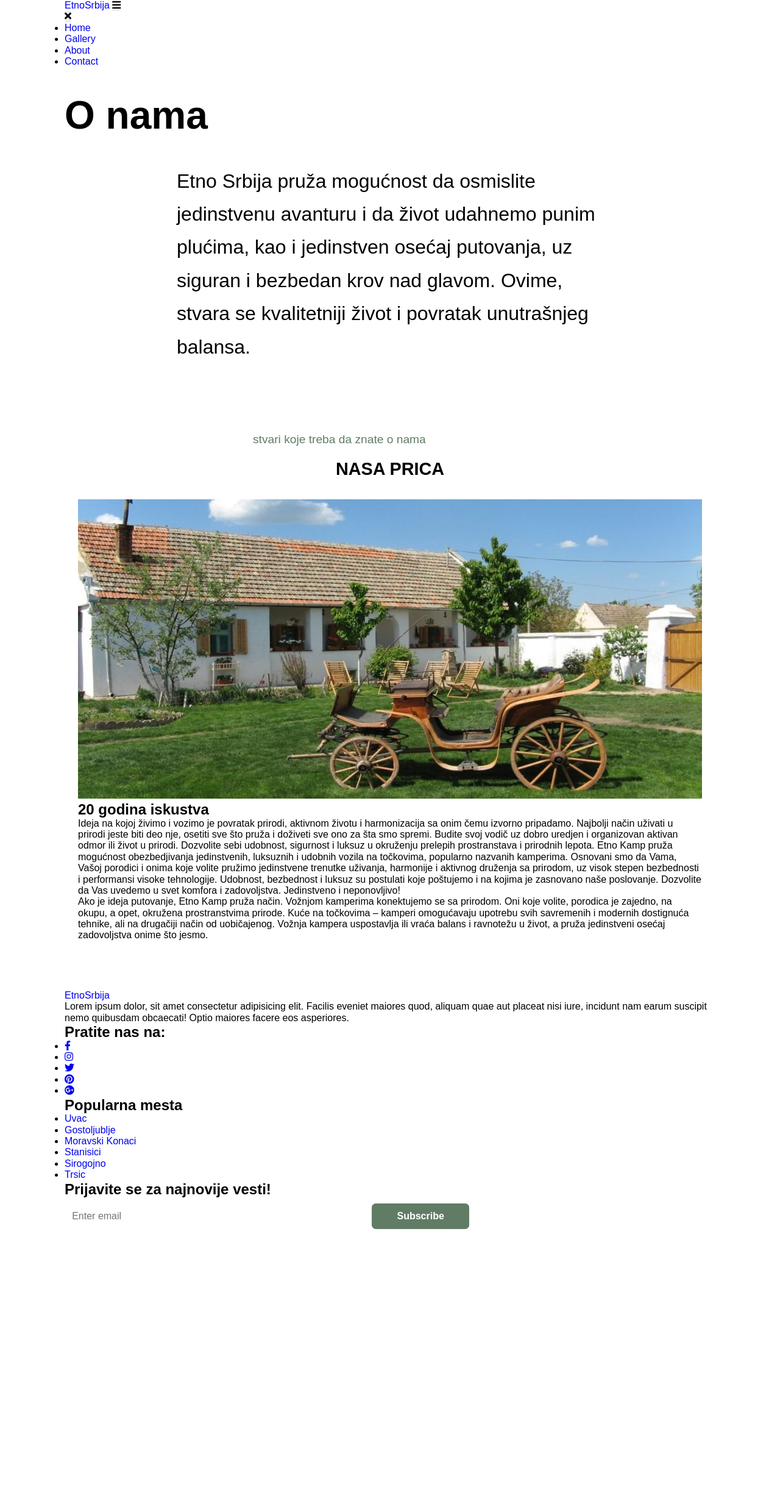
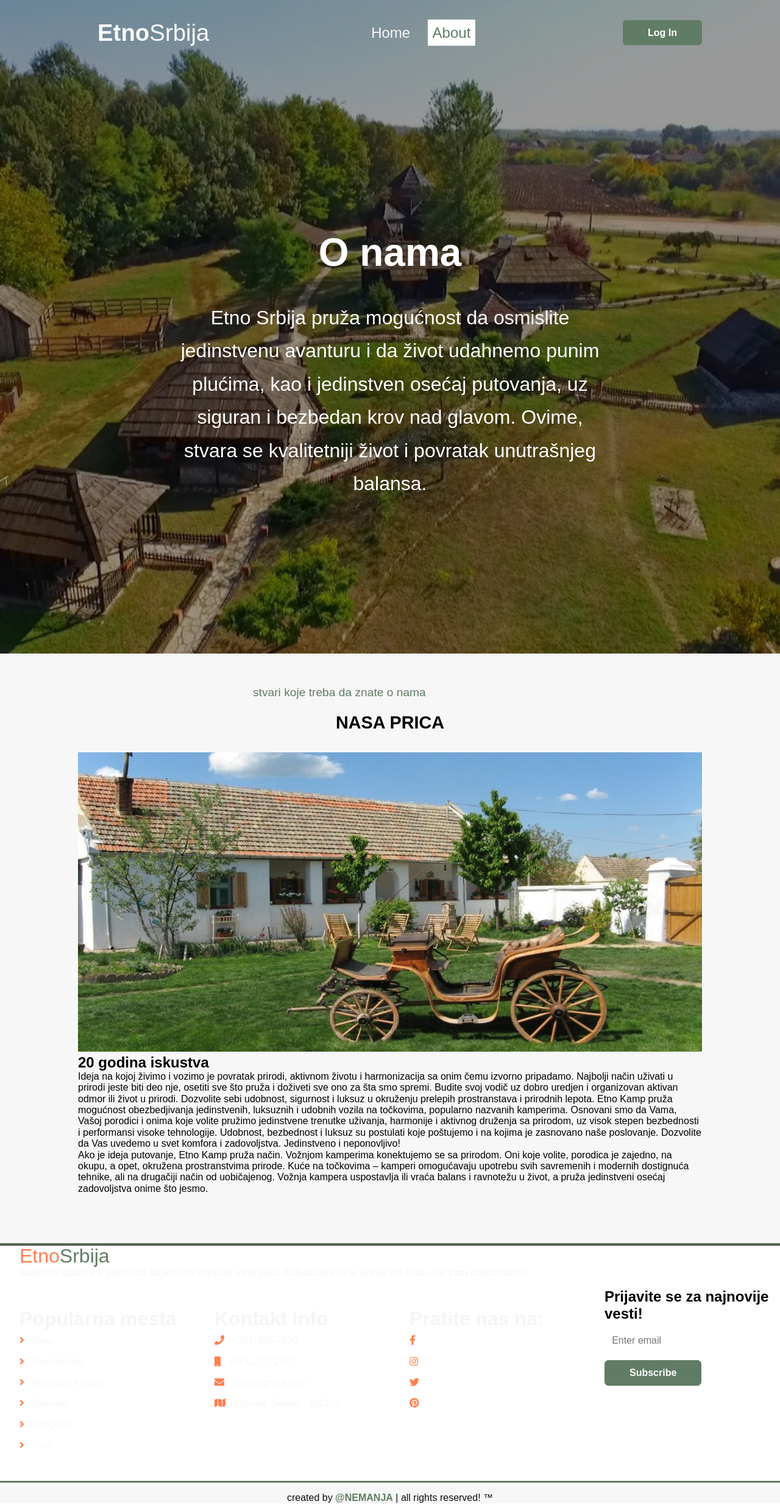
Before and after one commit to nemanja899/ITEH-PHP-1-Domaci, a PHP site: page /About.php in a window 1280 px wide. Shown: the whole page at 61% size. Before the commit the page ends 2016 px from the top, so only its background shows below. Run offline with PHP 8.4, Linux system fonts and the light colour scheme; some web fonts are replaced.

Commit message:
konacna verzija

```diff
--- a/About.php
+++ b/About.php
@@ -1,5 +1,23 @@
+<?php
+session_start();
+if (isset($_GET['logout'])) {
+    session_unset();
+    session_destroy();
+    session_start();
+}
+if (isset($_GET['profile'])) {
+    header('Location:Profile.php');
+    exit();
+}
+if (isset($_GET['upload'])) {
+    header('Location:upload.php');
+    exit();
+}
+?>
+
 <!DOCTYPE html>
 <html lang="en">
+
 <head>
     <meta charset="UTF-8">
     <meta http-equiv="X-UA-Compatible" content="IE=edge">
@@ -10,60 +28,62 @@
     <link rel="stylesheet" href="font/fonts.css">
     <link rel="stylesheet" href="CSS/normalize.css">
 
-    <link rel="stylesheet"  href="CSS/Style.css">
+    <link rel="stylesheet" href="CSS/Style.css">
 </head>
+
 <body>
     <!-- navbar -->
-    <nav class="navbar">
-        <div class ="container flex">
-            <a href="Index.html" class="site-brand">
+    <section class="header-navbar">
+        <a href="index.php" class="site-brand">
             Etno<span>Srbija</span>
         </a>
-            <button type="buttnon" id="navbar-show-btn" class="flex">
-                <i class= "fas fa-bars"></i>
+        <nav class="navbar">
+            <a href="index.php"> Home</a>
+            <a href="About.php" class="active-page"> About</a>
+        </nav>
+        <div id="menu-btn" class="fas fa-bars"></div>
+        <?php if (!isset($_SESSION['user'])) {
+            echo "<script>console.log('ime nije setovano');</script>";
+        ?>
+            <div id="login">
+                <a href="Login.php" class="btn">Log In</a>
+            </div>
+        <?php } else {
+        ?>
+
+            <div class="dropdown" id="login">
+                <button class="dropbtn btn"><?php echo $_SESSION['user']; ?>
+                    <i class="fa fa-caret-down"></i>
                 </button>
-            <div id="navbar-collapse">
-                <button type="button" id="navbar-close-btn" class="flex" >
-                    <i class="fas fa-times"></i>
-                </button>
-                <ul class="navbar-nav">
-                    <li class ="nav-item">
-                        <a href ="Index.html" class="nav-link"> Home</a>
-
-                    </li>
-                    <li class ="nav-item">
-                        <a href ="Gallery.html" class="nav-link"> Gallery</a>
-
-                    </li>
-                    <li class ="nav-item">
-                        <a href ="About.html" class="nav-link active"> About</a>
-
-                    </li>
-                    <li class ="nav-item">
-                        <a href ="Contact.html" class="nav-link"> Contact</a>
-
-                    </li>
-                </ul>
+                <div class="dropdown-content" id="myDropdown">
+                    <a href="?logout">Izloguj se</a>
+                    <a href="?profile">Profil</a>
+                    <?php if ($_SESSION['user'] == "Admin") { ?>
+                        <a href="?upload">Upload</a><?php } ?>
+                </div>
             </div>
 
-        </div>
-    </nav>
+        <?php } ?>
+    </section>
+    <!-- kraj navbara -->
     <!-- kraj navbara -->
 
     <!-- header -->
-  <header class="flex">
-      <div class="container">
+    <section class="home-section">
+    <div class="home">
+      <div class="slide">
+        <div class="content">
           <div class="header-title">
           <h1>O nama </h1>
           <p>Etno Srbija pruža mogućnost da osmislite jedinstvenu avanturu i da život udahnemo punim plućima, kao i jedinstven osećaj putovanja, uz siguran i bezbedan krov nad glavom. Ovime, stvara se kvalitetniji život i povratak unutrašnjeg balansa.</p>
           </div>
-
         </div>
-
-  </header>
+      </div>
+    </div>
+  </section>
     <!-- kraj headera -->
     <!-- about sekcija -->
-  <section id="about" class="slikeSrb">
+    <section id="about" class="featured-places">
         <div class="container">
             <div class="title-wrap">
                 <span class="sm-title">stvari koje treba da znate
@@ -102,71 +122,56 @@
 
 
 
-  <!-- footer -->
-  <footer class="slikeSrb">
-      <div class="container footer-row">
-          <div class="footer-item">
+    <section class="footer">
+        <footer class="myfooter">
             <a href="Index.html" class="site-brand">
                 Etno<span>Srbija</span>
             </a>
-              <p class="text">Lorem ipsum dolor, sit amet consectetur adipisicing elit.
-                  Facilis eveniet maiores quod, aliquam quae aut placeat nisi iure,
-                  incidunt nam earum suscipit nemo quibusdam obcaecati!
-                  Optio maiores facere eos asperiores.</p>
+            <p class="text"> Samo se uputite u jedno od bajkovitih srpskih etno sela! Zaljubićete se u Srbiju još više – to vam obećavamo!</p>
+
+            <div class="box-container">
+
+
+                <div class="box">
+                    <h3>Popularna mesta</h3>
+                    <a href="#"><i class="fas fa-angle-right"></i> Uvac</a>
+                    <a href="#"><i class="fas fa-angle-right"></i> Gostoljublje</a>
+                    <a href="#"><i class="fas fa-angle-right"></i> Moravski Konaci</a>
+                    <a href="#"><i class="fas fa-angle-right"></i> Stanisici</a>
+                    <a href="#"><i class="fas fa-angle-right"></i> Sirogojno</a>
+                    <a href="#"><i class="fas fa-angle-right"></i> Trsic</a>
                 </div>
-          <div class="footer-item">
-              <h2>Pratite nas na:</h2>
-              <ul class="social-links">
-                  <li>
-                      <a href="#">
-                        <i class ="fab fa-facebook-f"></i>
-                      </a>
-                   </li>
-                   <li>
-                    <a href="#">
-                      <i class ="fab fa-instagram"></i>
-                    </a>
-                 </li>
-                 <li>
-                    <a href="#">
-                      <i class ="fab fa-twitter"></i>
-                    </a>
-                 </li>
-                 <li>
-                    <a href="#">
-                      <i class ="fab fa-pinterest"></i>
-                    </a>
-                 </li>
-                 <li>
-                    <a href="#">
-                      <i class ="fab fa-google-plus"></i>
-                    </a>
-                 </li>
-              </ul>
+
+                <div class="box">
+                    <h3>Kontakt info</h3>
+                    <a href="#"> <i class="fas fa-phone"></i> +381-456-7890 </a>
+                    <a href="#"> <i class="fas fa-mobile"></i> +381-222-3333 </a>
+                    <a href="#"> <i class="fas fa-envelope"></i> neca@gmail.com </a>
+                    <a href="#"> <i class="fas fa-map"></i> Vrbnica, Serbia - 400104 </a>
                 </div>
-          <div class="footer-item">
-              <h2>Popularna mesta</h2>
-              <ul>
-                  <li><a href="#">Uvac</a></li>
-                  <li><a href="#">Gostoljublje</a></li>
-                  <li><a href="#">Moravski Konaci</a></li>
-                  <li><a href="#">Stanisici</a></li>
-                  <li><a href="#">Sirogojno</a></li>
-                  <li><a href="#">Trsic</a></li>
-              </ul>
 
+                <div class="box">
+                    <h3>Pratite nas na:</h3>
+                    <a href="#"><i class="fab fa-facebook-f"></i></a>
+                    <a href="#"><i class="fab fa-instagram"></i></a>
+                    <a href="#"><i class="fab fa-twitter"></i></a>
+                    <a href="#"><i class="fab fa-pinterest"></i></a>
                 </div>
-          <div class="subscripe-form footer-item">
+
+                <div class="subscripe-form box">
                     <h2>Prijavite se za najnovije vesti!</h2>
                     <form class="flex">
-                  <input type="email" placeholder="Enter email" class="form-control">
-                  <input type="submit" class="btn" value="Subscribe">
-                </form>
+                        <input type="email" placeholder="Enter email" name="email-sub" class="form-control">
+                        <input type="submit" class="btn" name="subscribe" value="Subscribe">
                     </form>
                 </div>
             </div>
+            <div class="credit"> created by <span>@nemanja</span> | all rights reserved! &trade; </div>
         </footer>
+    </section>
     <!-- kraj footer -->
-    <script src = "JS/script.js"></script>
+    <script src="JS/script.js"></script>
+    <script src="JS/ajax.js"></script>
 </body>
+
 </html>
--- a/Item-info.php
+++ b/Item-info.php
@@ -47,7 +47,6 @@ if (isset($_GET['upload'])) {
         <nav class="navbar">
             <a href="index.php" class="active-page"> Home</a>
             <a href="About.php"> About</a>
-            <a href="Contact.php"> Contact</a>
         </nav>
         <div id="menu-btn" class="fas fa-bars"></div>
         <?php if (!isset($_SESSION['user'])) {
--- a/JS/script.js
+++ b/JS/script.js
@@ -31,8 +31,9 @@ window.onscroll = () => {
 let homesection = document.querySelector(".home").clientHeight;
 document.querySelector(".featured-places").style.marginTop =
   homesection - 300 + "px";
-
-document.getElementById("datum").addEventListener("change", function () {
+let date = document.getElementById("datum");
+if (date != null) {
+  date.addEventListener("change", function () {
     var input = this.value;
     var dateEntered = new Date(input);
     console.log(input);
@@ -43,6 +44,7 @@ document.getElementById("datum").addEventListener("change", function () {
       alert("Pogresan datum");
     }
   });
+}
 
 $(".dropbtn").click(function dropdown() {
   document.getElementById("myDropdown").classList.toggle("show");
--- a/Login.php
+++ b/Login.php
@@ -52,7 +52,6 @@ if (isset($_POST['email']) && isset($_POST['password'])) {
         <nav class="navbar">
             <a href="index.php" class="active-page"> Home</a>
             <a href="About.php"> About</a>
-            <a href="Contact.php"> Contact</a>
         </nav>
         <div id="menu-btn" class="fas fa-bars"></div>
 
--- a/Sign-Up.php
+++ b/Sign-Up.php
@@ -47,7 +47,6 @@ if (isset($_POST['email']) && isset($_POST['password']) && isset($_POST['FirstNa
         <nav class="navbar">
             <a href="index.php" class="active-page"> Home</a>
             <a href="About.php"> About</a>
-            <a href="Contact.php"> Contact</a>
         </nav>
         <div id="menu-btn" class="fas fa-bars"></div>
 
--- a/index.php
+++ b/index.php
@@ -68,7 +68,6 @@ if (isset($_GET['item-info'])) {
     <nav class="navbar">
       <a href="index.php" class="active-page"> Home</a>
       <a href="About.php"> About</a>
-      <a href="Contact.php"> Contact</a>
     </nav>
     <div id="menu-btn" class="fas fa-bars"></div>
     <?php if (!isset($_SESSION['user'])) {
--- a/upload.php
+++ b/upload.php
@@ -104,7 +104,6 @@ unset($_POST);
         <nav class="navbar">
             <a href="index.php" class="active-page"> Home</a>
             <a href="About.php"> About</a>
-            <a href="Contact.php"> Contact</a>
         </nav>
         <div id="menu-btn" class="fas fa-bars"></div>
 
```
Also changed, not shown: Contact.php (deleted, +0 -191 lines). Lines whose indentation alone changed are shown as unchanged.
